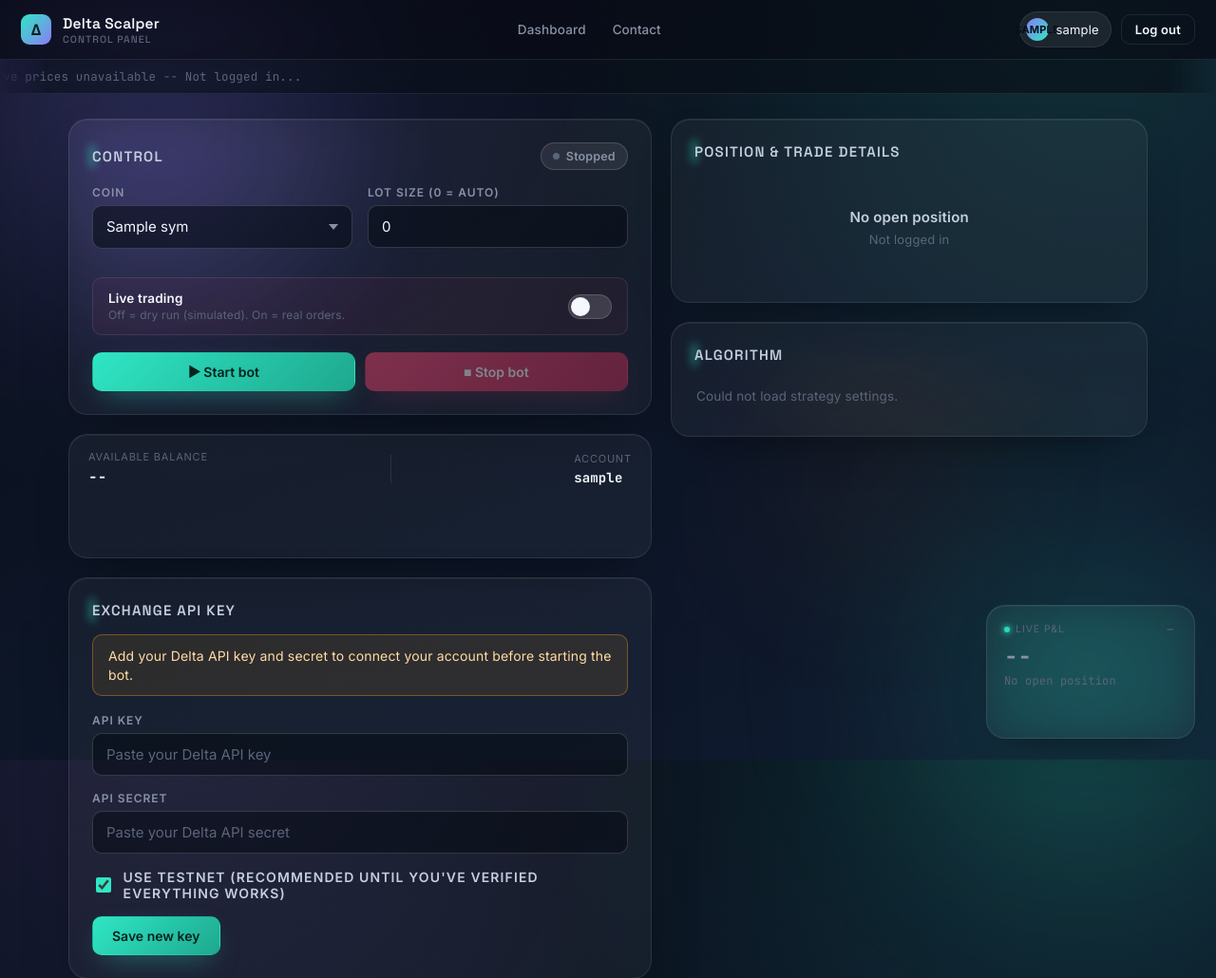
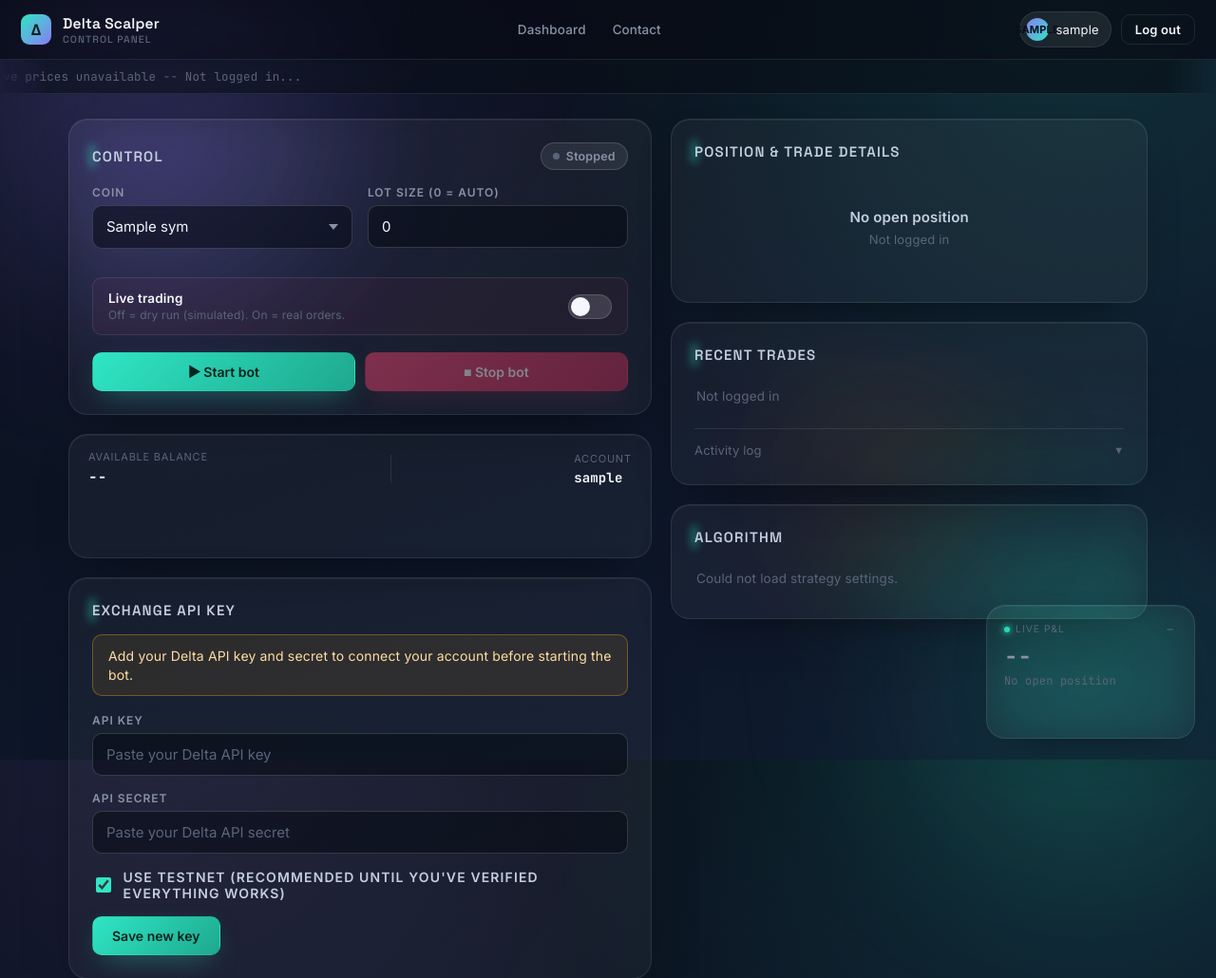
Before and after one commit to tashmatraders123/tashu-algo, a Flask app: template templates/index.html in a window 1280 px wide. Shown: the top 1030 px of the page at 95% size. Run offline with Flask 3, Linux system fonts and the light colour scheme; the template is opened without the code that fills it: most values are stand-ins (such as "Sample title", 1, 10 or a date in 2020).

Commit message:
Restore recent trades + activity log

```diff
--- a/app.py
+++ b/app.py
@@ -421,6 +421,56 @@
         return jsonify({"ok": False, "error": f"Unexpected error: {e}", "running": running})
 
 
+@app.route("/api/trades")
+@login_required
+def api_trades():
+    """Recent Trades -- real executed fills from the exchange (not a
+    re-parse of the bot's log), so it's accurate even for trades placed
+    outside the bot and survives the bot process restarting."""
+    username = session["username"]
+    settings = users.get_settings(username)
+    if not settings["api_key"] or not settings["api_secret"]:
+        return jsonify({"ok": False, "error": "Add your Delta API key/secret in Settings first", "trades": []})
+
+    try:
+        base_url = (
+            "https://cdn-ind.testnet.deltaex.org" if settings["use_testnet"]
+            else "https://api.india.delta.exchange"
+        )
+        client = DeltaClient(base_url=base_url, api_key=settings["api_key"], api_secret=settings["api_secret"])
+        product = client.get_product(settings["symbol"])
+        fills = client.get_fills(product_id=product["id"], page_size=20)
+
+        trades = []
+        for f in fills:
+            created_raw = f.get("created_at")
+            try:
+                # Delta returns created_at as a microsecond epoch string.
+                epoch_seconds = int(created_raw) / 1_000_000 if created_raw else None
+            except (TypeError, ValueError):
+                epoch_seconds = None
+            try:
+                price = float(f.get("price", 0) or 0)
+            except (TypeError, ValueError):
+                price = 0.0
+            trades.append({
+                "time": epoch_seconds,
+                "symbol": f.get("product_symbol", settings["symbol"]),
+                "side": f.get("side"),
+                "price": price,
+                "size": f.get("size"),
+                "role": "exit" if f.get("reduce_only") else "entry",
+                "order_type": f.get("stop_order_type") or f.get("order_type") or "market",
+            })
+        # Most recent first.
+        trades.sort(key=lambda t: t["time"] or 0, reverse=True)
+        return jsonify({"ok": True, "trades": trades})
+    except DeltaAPIError as e:
+        return jsonify({"ok": False, "error": str(e), "trades": []})
+    except Exception as e:
+        return jsonify({"ok": False, "error": f"Unexpected error: {e}", "trades": []})
+
+
 # ----------------------------------------------------------------------
 # API: logs (per-user, polling-based tail)
 # ----------------------------------------------------------------------
--- a/static/css/style.css
+++ b/static/css/style.css
@@ -757,6 +757,54 @@
 
 .empty-note { color: var(--ink-3); font-size: 13.5px; padding: 10px 2px; }
 
+/* -- recent trades -- */
+.trade-row {
+  display: flex; align-items: center; justify-content: space-between; gap: 12px;
+  padding: 11px 0;
+  border-bottom: 1px solid var(--line);
+  font-size: 13.5px;
+}
+.trade-row:last-child { border-bottom: none; }
+.trade-left { display: flex; align-items: center; gap: 10px; min-width: 0; }
+.trade-side {
+  font-family: var(--font-mono); font-size: 11px; font-weight: 700;
+  padding: 3px 8px; border-radius: 6px; letter-spacing: 0.03em; flex-shrink: 0;
+}
+.trade-side.buy { background: rgba(39, 224, 143, 0.15); color: var(--profit); border: 1px solid rgba(39, 224, 143, 0.35); }
+.trade-side.sell { background: rgba(251, 69, 112, 0.15); color: var(--loss); border: 1px solid rgba(251, 69, 112, 0.35); }
+.trade-meta { display: flex; flex-direction: column; gap: 2px; min-width: 0; }
+.trade-meta .role { font-size: 11px; color: var(--ink-3); text-transform: uppercase; letter-spacing: 0.05em; }
+.trade-meta .time { font-size: 11.5px; color: var(--ink-3); font-family: var(--font-mono); }
+.trade-right { text-align: right; flex-shrink: 0; }
+.trade-right .price { font-family: var(--font-mono); font-weight: 600; color: var(--ink-0); }
+.trade-right .size { font-family: var(--font-mono); font-size: 11.5px; color: var(--ink-3); }
+
+/* -- collapsible activity log -- */
+.log-toggle {
+  display: flex; align-items: center; justify-content: space-between;
+  cursor: pointer; user-select: none;
+  padding: 4px 0;
+}
+.log-toggle .chev { transition: transform 0.2s ease; color: var(--ink-3); font-size: 11px; }
+.log-toggle.open .chev { transform: rotate(180deg); }
+.log-body {
+  max-height: 0;
+  overflow: hidden;
+  transition: max-height 0.25s ease;
+}
+.log-body.open { max-height: 320px; overflow-y: auto; margin-top: 12px; }
+.log-lines {
+  font-family: var(--font-mono);
+  font-size: 12px;
+  line-height: 1.6;
+  white-space: pre-wrap;
+  word-break: break-word;
+}
+.log-line.error { color: var(--loss); }
+.log-line.warning { color: var(--warning); }
+.log-line.signal { color: var(--profit); }
+.log-line.info { color: var(--ink-2); }
+
 /* -- utility -- */
 .text-muted { color: var(--ink-3); }
 .text-sm { font-size: 13px; }
--- a/static/js/dashboard.js
+++ b/static/js/dashboard.js
@@ -344,6 +344,90 @@
 }
 
 // ---------------------------------------------------------------------
+// Recent Trades (real exchange fills)
+// ---------------------------------------------------------------------
+function fmtTime(epochSeconds) {
+  if (!epochSeconds) return "--";
+  const d = new Date(epochSeconds * 1000);
+  return d.toLocaleString(undefined, { month: "short", day: "numeric", hour: "2-digit", minute: "2-digit" });
+}
+
+async function loadTrades() {
+  const data = await safeFetchJson("/api/trades");
+  const el = document.getElementById("trades-card-body");
+  if (!el) return;
+
+  if (!data.ok) {
+    el.innerHTML = `<div class="empty-note">${data.error || "Could not load trade history."}</div>`;
+    return;
+  }
+  if (!data.trades || data.trades.length === 0) {
+    el.innerHTML = `<div class="empty-note">No trades yet -- they'll show up here as soon as the bot fills an order.</div>`;
+    return;
+  }
+
+  el.innerHTML = data.trades.map((t) => `
+    <div class="trade-row">
+      <div class="trade-left">
+        <span class="trade-side ${t.side === 'buy' ? 'buy' : 'sell'}">${(t.side || '?').toUpperCase()}</span>
+        <div class="trade-meta">
+          <span class="role">${t.role === 'exit' ? 'Exit' : 'Entry'} &middot; ${t.order_type}</span>
+          <span class="time">${fmtTime(t.time)}</span>
+        </div>
+      </div>
+      <div class="trade-right">
+        <div class="price">${fmtPrice(t.price)}</div>
+        <div class="size">${t.size} ${t.symbol}</div>
+      </div>
+    </div>
+  `).join("");
+}
+
+// ---------------------------------------------------------------------
+// Activity log (collapsible, same color-coding as the old .pyw viewers)
+// ---------------------------------------------------------------------
+let _logOffset = 0;
+let _logPollTimer = null;
+
+function classifyLogLine(line) {
+  if (line.includes("[ERROR]")) return "error";
+  if (line.includes("[WARNING]")) return "warning";
+  if (line.includes("SIGNAL") || line.includes("Order placed") || line.includes("Entry order") || line.includes("Bracket")) return "signal";
+  return "info";
+}
+
+async function pollActivityLog() {
+  const data = await safeFetchJson(`/api/logs?since=${_logOffset}`);
+  if (!data || !data.lines) return;
+  if (data.lines.length) {
+    const container = document.getElementById("log-lines");
+    const atBottom = container.scrollHeight - container.clientHeight <= container.scrollTop + 4;
+    const html = data.lines.map((l) => `<div class="log-line ${classifyLogLine(l)}">${l.replace(/</g, "&lt;")}</div>`).join("");
+    container.insertAdjacentHTML("beforeend", html);
+    if (atBottom) container.scrollTop = container.scrollHeight;
+  }
+  _logOffset = data.offset ?? _logOffset;
+}
+
+function initActivityLog() {
+  const toggle = document.getElementById("log-toggle");
+  const body = document.getElementById("log-body");
+  if (!toggle || !body) return;
+  toggle.addEventListener("click", () => {
+    const opening = !body.classList.contains("open");
+    toggle.classList.toggle("open", opening);
+    body.classList.toggle("open", opening);
+    if (opening && !_logPollTimer) {
+      pollActivityLog();
+      _logPollTimer = setInterval(pollActivityLog, 3000);
+    } else if (!opening && _logPollTimer) {
+      clearInterval(_logPollTimer);
+      _logPollTimer = null;
+    }
+  });
+}
+
+// ---------------------------------------------------------------------
 // API key: hidden once set, revealed only via "Change API key"
 // ---------------------------------------------------------------------
 function initApiKeyFlow() {
@@ -442,11 +526,14 @@
 document.addEventListener("DOMContentLoaded", () => {
   initApiKeyFlow();
   initPnlFloatDrag();
+  initActivityLog();
   refreshStatus();
   refreshAccount();
   loadAlgo();
+  loadTrades();
   setInterval(refreshStatus, STATUS_REFRESH_MS);
   setInterval(refreshAccount, ACCOUNT_REFRESH_MS);
+  setInterval(loadTrades, 8000);
 });
 
 window.addEventListener("error", (e) => {
--- a/templates/index.html
+++ b/templates/index.html
@@ -146,6 +146,24 @@
 
       <section class="glass card">
         <div class="card-title">
+          <h2><span class="eyebrow-icon"></span> Recent trades</h2>
+        </div>
+        <div id="trades-card-body">
+          <div class="skeleton skeleton-line" style="width:80%;"></div>
+          <div class="skeleton skeleton-line short"></div>
+        </div>
+
+        <div class="log-toggle" id="log-toggle" style="margin-top:16px; border-top:1px solid var(--line); padding-top:14px;">
+          <span class="text-sm text-muted">Activity log</span>
+          <span class="chev">&#9660;</span>
+        </div>
+        <div class="log-body" id="log-body">
+          <div class="log-lines" id="log-lines"></div>
+        </div>
+      </section>
+
+      <section class="glass card">
+        <div class="card-title">
           <h2><span class="eyebrow-icon"></span> Algorithm</h2>
         </div>
         <div id="algo-card-body">
```
Also changed, not shown: delta_api.py (+14 -0 lines).
